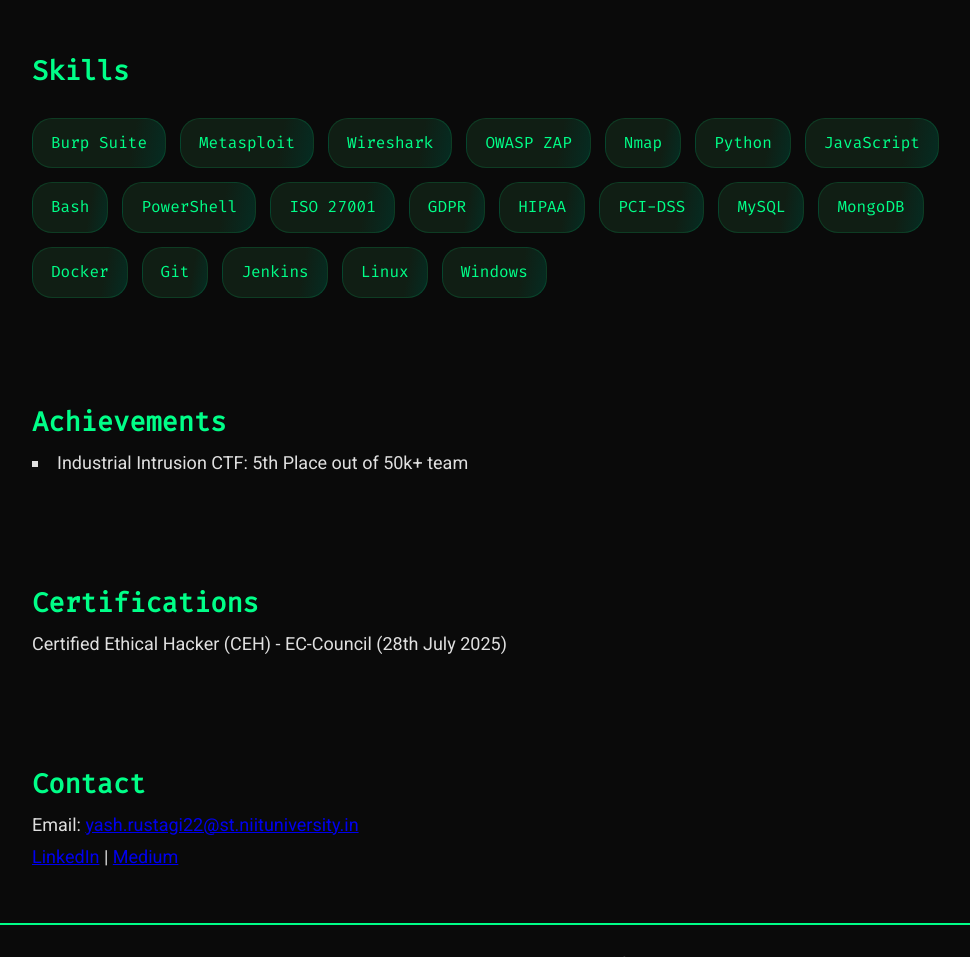
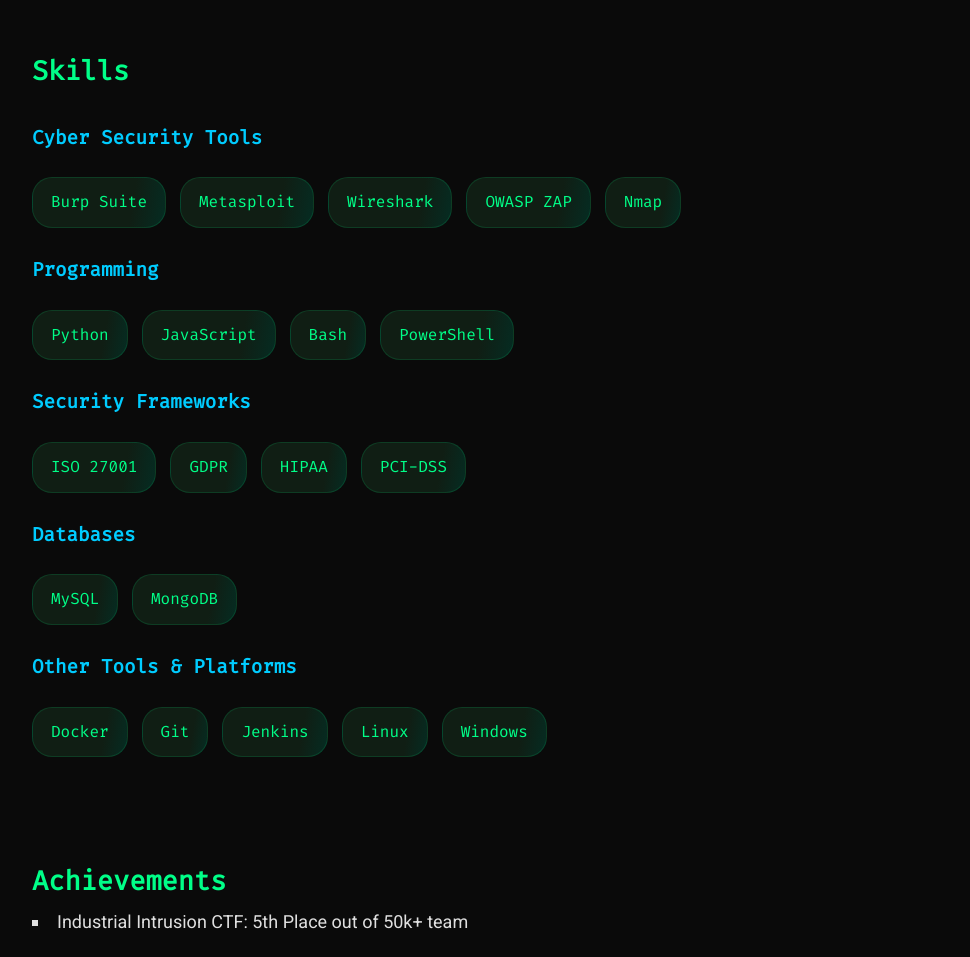
Before and after one commit to yashrustagi2004/portfolio, a plain HTML site: page index.html in a window 1280 px wide. Shown: the part 1466-2423 px from the top of the page, without its empty margins (153-1123 px from the left). Drawn offline with Linux system fonts and the light colour scheme.

Commit message:
skills categorized

```diff
--- a/index.html
+++ b/index.html
@@ -70,22 +70,40 @@
  <!-- SKILLS -->
 <section class="fadein" id="skills">
   <h2>Skills</h2>
+
+  <h3>Cyber Security Tools</h3>
   <div class="skill-blocks">
     <div class="skill-chip">Burp Suite</div>
     <div class="skill-chip">Metasploit</div>
     <div class="skill-chip">Wireshark</div>
     <div class="skill-chip">OWASP ZAP</div>
     <div class="skill-chip">Nmap</div>
+  </div>
+
+  <h3>Programming</h3>
+  <div class="skill-blocks">
     <div class="skill-chip">Python</div>
     <div class="skill-chip">JavaScript</div>
     <div class="skill-chip">Bash</div>
     <div class="skill-chip">PowerShell</div>
+  </div>
+
+  <h3>Security Frameworks</h3>
+  <div class="skill-blocks">
     <div class="skill-chip">ISO 27001</div>
     <div class="skill-chip">GDPR</div>
     <div class="skill-chip">HIPAA</div>
     <div class="skill-chip">PCI-DSS</div>
+  </div>
+
+  <h3>Databases</h3>
+  <div class="skill-blocks">
     <div class="skill-chip">MySQL</div>
     <div class="skill-chip">MongoDB</div>
+  </div>
+
+  <h3>Other Tools & Platforms</h3>
+  <div class="skill-blocks">
     <div class="skill-chip">Docker</div>
     <div class="skill-chip">Git</div>
     <div class="skill-chip">Jenkins</div>
@@ -93,6 +111,7 @@
     <div class="skill-chip">Windows</div>
   </div>
 </section>
+
 
   <!-- NEW ACHIEVEMENTS -->
   <section class="fadein" id="achievements">
--- a/styles.css
+++ b/styles.css
@@ -128,6 +128,14 @@
   color: #00ccff;
 }
 
+#skills h3 {
+  margin-top: 25px;
+  margin-bottom: 12px;
+  color: #00ccff;
+  font-family: 'Fira Code', monospace;
+  font-size: 1.2rem;
+}
+
 .skill-blocks {
   display: flex;
   flex-wrap: wrap;
```
Lines whose indentation alone changed are shown as unchanged.
